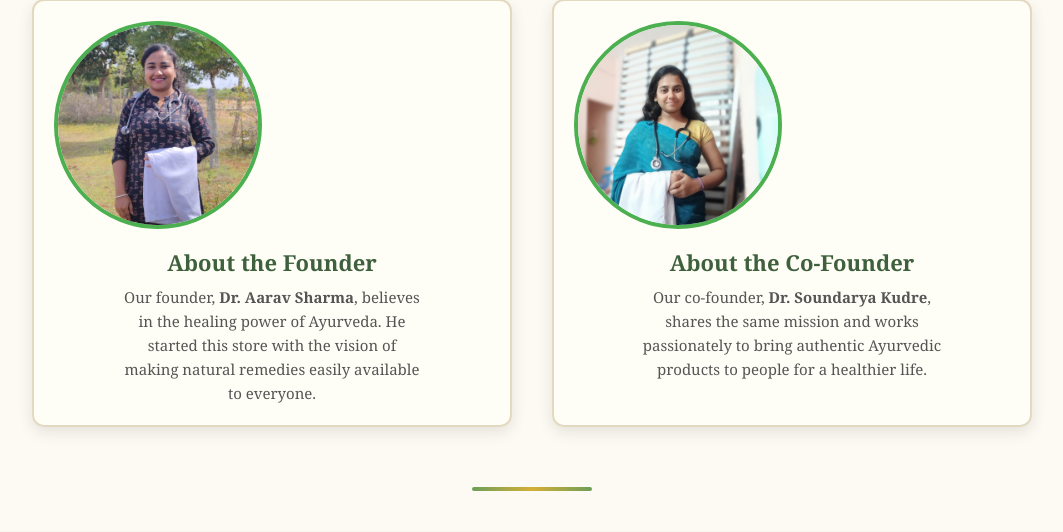
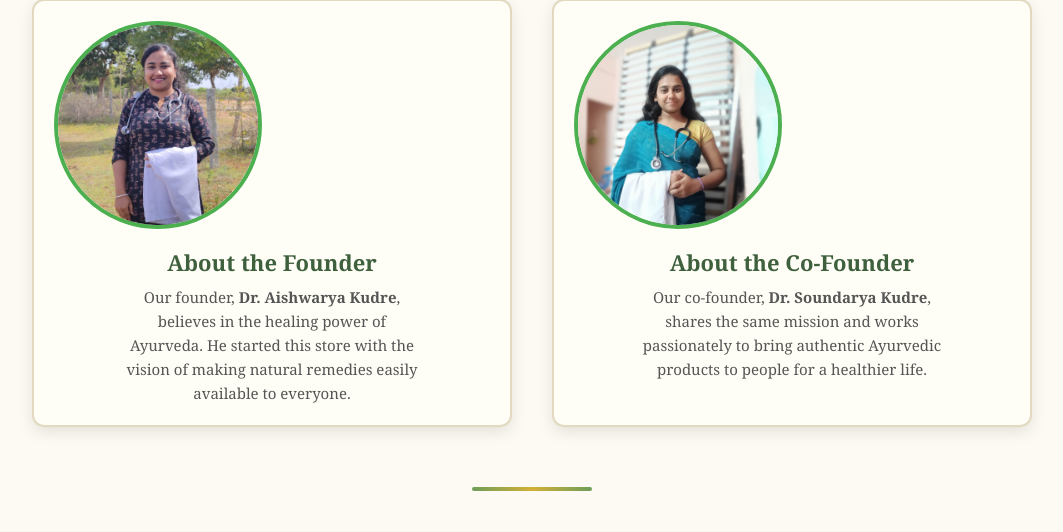
Before and after one commit to gamesfanfreefire-lab/AyurvedaWebsite, a Flask app: template templates/home.html in a window 1280 px wide. Shown: the part 592-1124 px from the top of the page, without its empty margins (108-1171 px from the left). Run offline with Flask 3, Linux system fonts and the light colour scheme; the template is opened without the code that fills it, so the values that code supplies are empty.

Commit message:
Update home.html

```diff
--- a/templates/home.html
+++ b/templates/home.html
@@ -227,7 +227,7 @@ body {
     <div class="founder-box">
         <img src="{{ url_for('static', filename='images/founder.jpg') }}" alt="Founder">
         <h2>About the Founder</h2>
-        <p>Our founder, <b>Dr. Aarav Sharma</b>, believes in the healing power of Ayurveda.
+        <p>Our founder, <b>Dr. Aishwarya Kudre</b>, believes in the healing power of Ayurveda.
         He started this store with the vision of making natural remedies easily available to everyone.</p>
     </div>
     <div class="founder-box">
```
